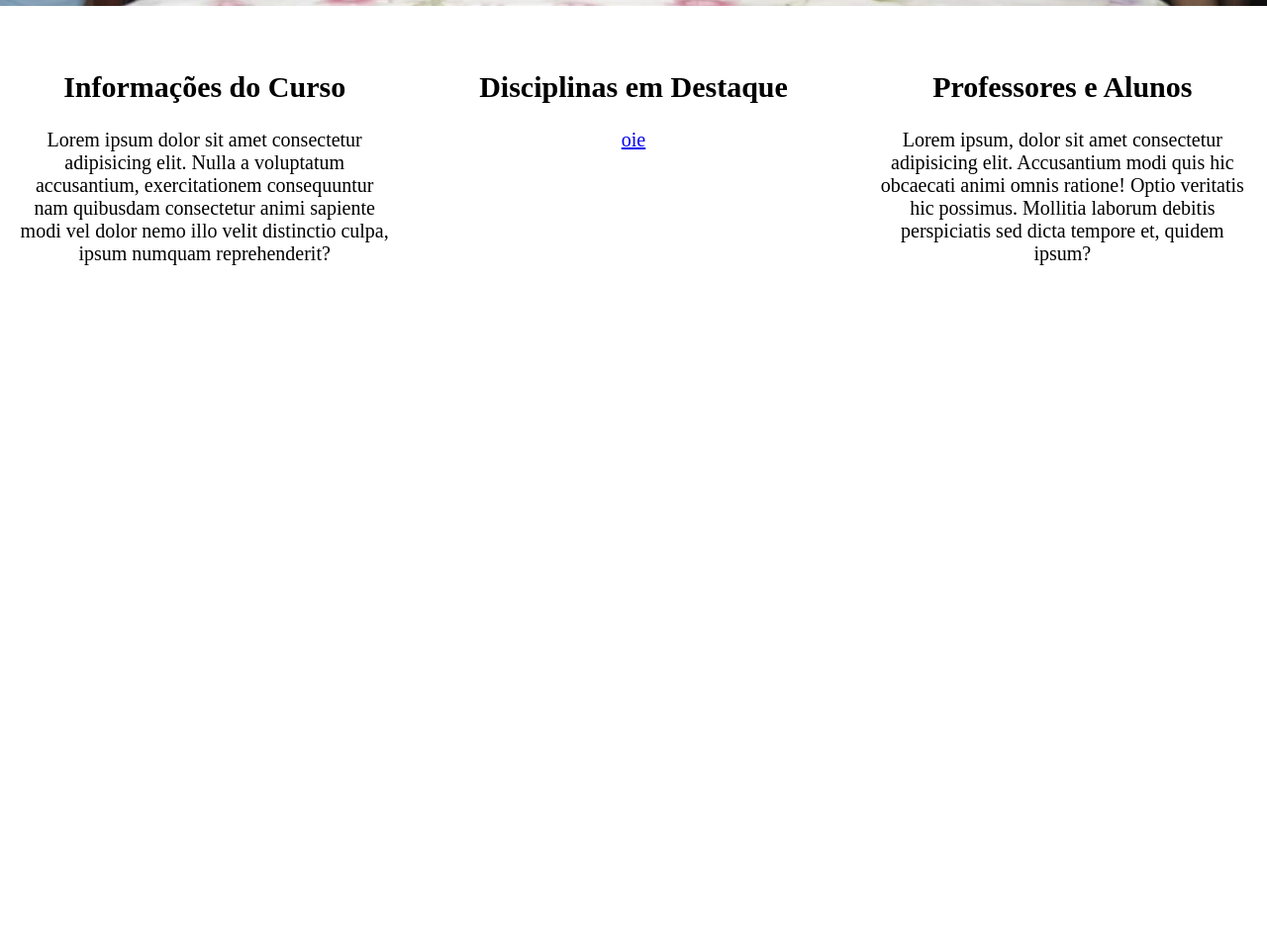
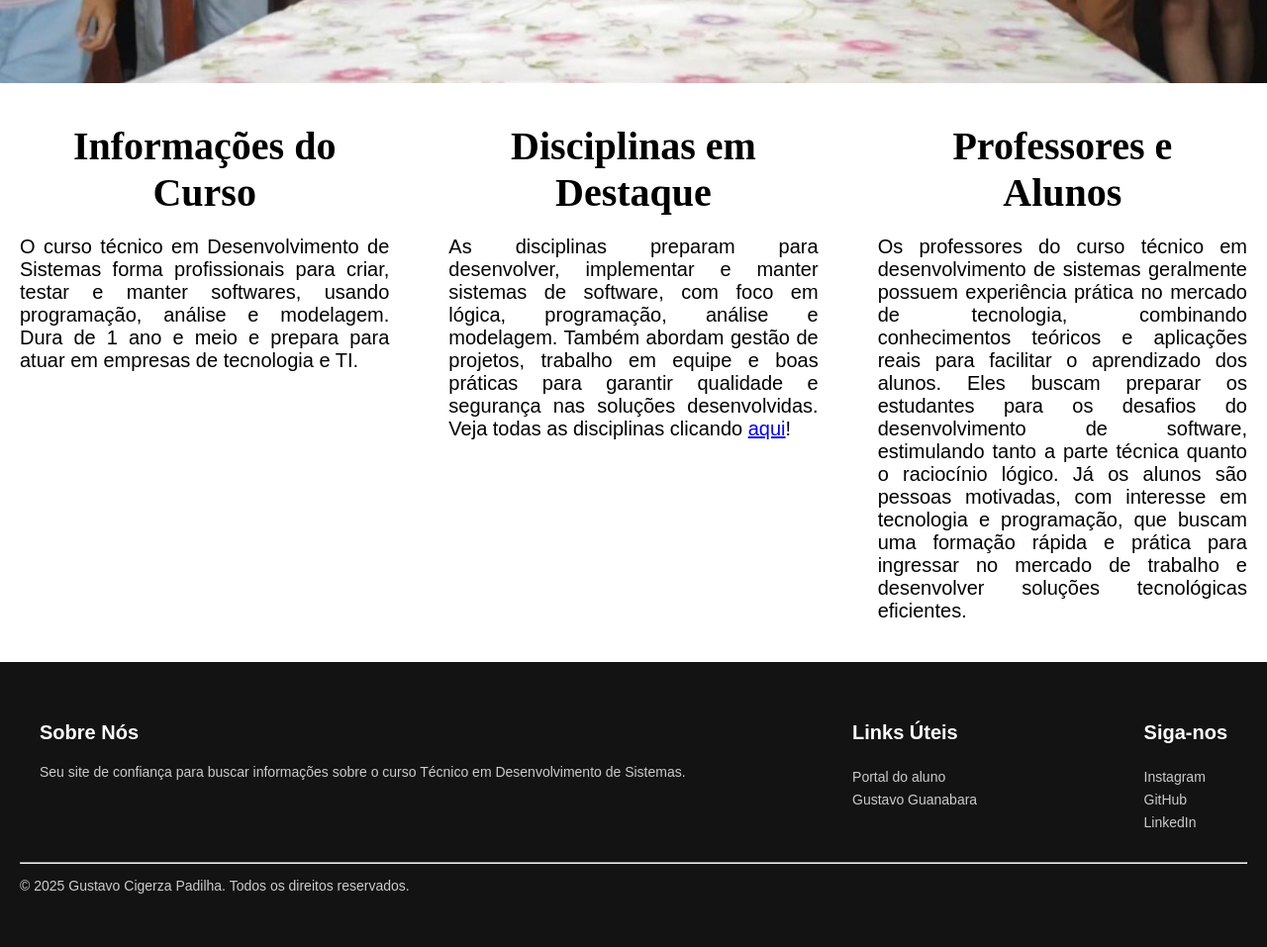
Before and after one commit to GustavoCPadilha/DesenvolvedorSistemasCEDUP, a plain HTML site: page Programacao Web-II/pagCursoDevSistemas/index.html in a window 1280 px wide. Shown: the part 780-1737 px from the top of the page at 99% size. Before the commit the page ends 1088 px from the top, so only its background shows below. Drawn offline with Linux system fonts and the light colour scheme; a web font is replaced by a local one.

Commit message:
Add files via upload

```diff
--- a/Programacao Web-II/pagCursoDevSistemas/index.html
+++ b/Programacao Web-II/pagCursoDevSistemas/index.html
@@ -6,6 +6,7 @@
     <title>Dev de Sistemas</title>
     <link rel="stylesheet" href="style.css">
     <img style="width: 150px;" src="imgs/pronatec.png" alt="Logo Pronatec">
+    <img style="width: 150px;" src="imgs/cedup.png" alt="Logo Cedup">
 </head>
 
 <!--
@@ -13,23 +14,47 @@
 -->
 
 <body>
-    <h1 style="display: inline;">Técnico em Desenvolvimento de Sistemas</h1>
+    <h1 style="display: inline; margin-left: 90px;">Técnico em Desenvolvimento de Sistemas</h1>
     <div class="banner"></div>
     <div class="container">
         <div class="coluna">
             <h2>Informações do Curso</h2>
-            <p>Lorem ipsum dolor sit amet consectetur adipisicing elit. Nulla a voluptatum accusantium, exercitationem consequuntur nam quibusdam consectetur animi sapiente modi vel dolor nemo illo velit distinctio culpa, ipsum numquam reprehenderit?</p>
+            <p>O curso técnico em Desenvolvimento de Sistemas forma profissionais para criar, testar e manter softwares, usando programação, análise e modelagem. Dura de 1 ano e meio e prepara para atuar em empresas de tecnologia e TI.</p>
         </div>
         <div class="coluna">
             <h2>Disciplinas em Destaque</h2>
-            <p>
-                <a target="_self" href="materias.html">oie</a>
-            </p>
+            <p>As disciplinas preparam para desenvolver, implementar e manter sistemas de software, com foco em lógica, programação, análise e modelagem. Também abordam gestão de projetos, trabalho em equipe e boas práticas para garantir qualidade e segurança nas soluções desenvolvidas. Veja todas as disciplinas clicando <a target="_self" href="disciplinas.html">aqui</a>!</p>
         </div>
         <div class="coluna">
             <h2>Professores e Alunos</h2>
-            <p>Lorem ipsum, dolor sit amet consectetur adipisicing elit. Accusantium modi quis hic obcaecati animi omnis ratione! Optio veritatis hic possimus. Mollitia laborum debitis perspiciatis sed dicta tempore et, quidem ipsum?</p>
+            <p>Os professores do curso técnico em desenvolvimento de sistemas geralmente possuem experiência prática no mercado de tecnologia, combinando conhecimentos teóricos e aplicações reais para facilitar o aprendizado dos alunos. Eles buscam preparar os estudantes para os desafios do desenvolvimento de software, estimulando tanto a parte técnica quanto o raciocínio lógico. Já os alunos são pessoas motivadas, com interesse em tecnologia e programação, que buscam uma formação rápida e prática para ingressar no mercado de trabalho e desenvolver soluções tecnológicas eficientes.</p>
         </div>
     </div>
+
+    <footer class="footer">
+    <div class="footer-container">
+    <div>
+      <h3>Sobre Nós</h3>
+      <p>Seu site de confiança para buscar informações sobre o curso Técnico em Desenvolvimento de Sistemas.</p>
+    </div>
+    <div class="footer-links">
+      <h3>Links Úteis</h3>
+      <ul>
+        <li><a target="_blank" href="https://sistec.mec.gov.br/login/login">Portal do aluno</a></li>
+        <li><a target="_blank" href="https://www.youtube.com/c/CursoemV%C3%ADdeo">Gustavo Guanabara</a></li>
+      </ul>
+    </div>
+    <div class="footer-links">
+      <h3>Siga-nos</h3>
+      <ul>
+        <li><a target="_blank" href="https://www.instagram.com/gu._.padilha">Instagram</a></li>
+        <li><a target="_blank" href="https://github.com/GustavoCPadilha">GitHub</a></li>
+        <li><a target="_blank" href="https://www.linkedin.com/in/gustavo-cigerza-padilha-28bbba23a">LinkedIn</a></li>
+      </ul>
+    </div>
+    </div>
+    <hr>
+    <p>&copy; 2025 Gustavo Cigerza Padilha. Todos os direitos reservados.</p>
+    </footer>
 </body>
 </html>
--- a/Programacao Web-II/pagCursoDevSistemas/style.css
+++ b/Programacao Web-II/pagCursoDevSistemas/style.css
@@ -5,6 +5,10 @@
 #BF6F41 marrom
 #231919 marrom escuro
 */
+* {
+    font-family: Arial, Helvetica, sans-serif;
+    font-size: 20px;
+}
 
 @font-face {
     font-family: 'OpenRing';
@@ -16,23 +20,20 @@ body {
 }
 
 h1 {
-    padding: 0px;
+    margin: 0px;
     text-align: center;
     font-family: 'OpenRing';
     font-size: 60px;
 }
 
 h2 {
-    font-size: 30px;
-    padding-top: 20px;
+    font-size: 40px;
+    margin: 20px;
+    font-family: 'OpenRing';
 }
 
 p {
-    font-size: 20px;
-}
-
-img {
-    padding: 0px;
+    text-align: justify;
 }
 
 
@@ -55,3 +56,29 @@ img {
   text-align: center;
   margin: 20px;
 }
+
+.footer {
+  background-color: rgb(19, 19, 19);
+  color: white;
+  padding: 40px 20px;
+}
+
+.footer-container {
+  display: flex;
+  flex-wrap: wrap;
+  justify-content: space-between;
+  gap: 30px;
+  max-width: 1200px;
+  margin: auto;
+}
+
+.footer p, .footer a {
+  color: #cccccc;
+  text-decoration: none;
+  font-size: 14px;
+}
+
+.footer-links ul {
+  list-style: none;
+  padding: 0;
+}
```
Also changed, not shown: Programacao Web-II/pagCursoDevSistemas/disciplinas.html (added, +77 -0 lines), Programacao Web-II/pagCursoDevSistemas/imgs/cedup.png (added).
